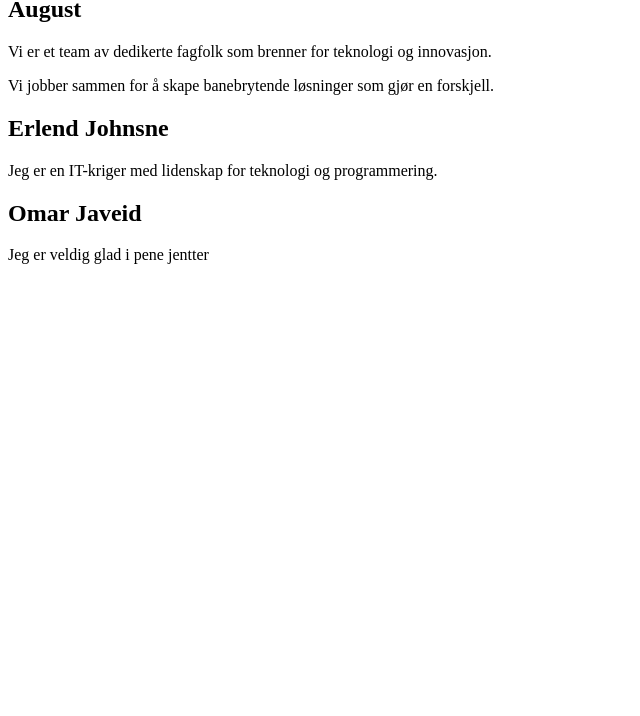
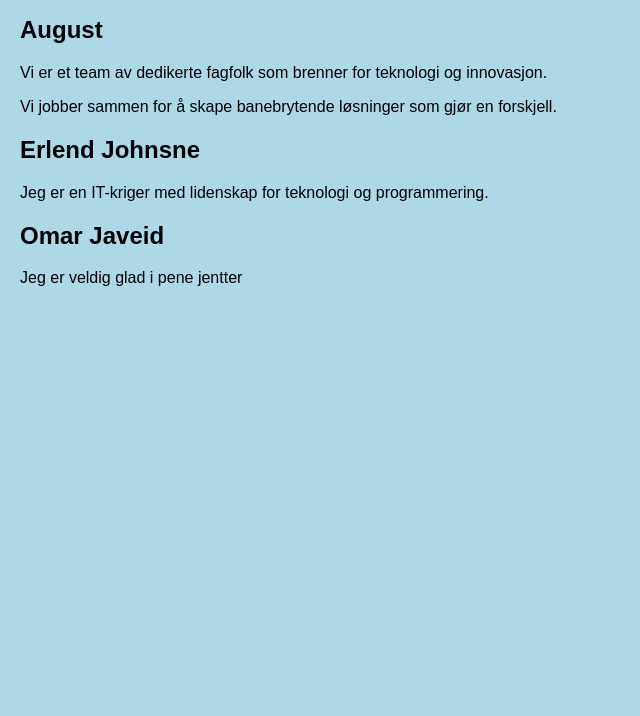
Before and after one commit to DATA1200-2025/valgfri-oppgave-1-git-anbefales-it-krigerne, a plain HTML site: page index.html in a window 1280 px wide. Shown: the part 84-800 px from the top of the page, without its empty margins (0-640 px from the left). Drawn offline with Linux system fonts and the light colour scheme.

Commit message:
skrive feil

```diff
--- a/index.html
+++ b/index.html
@@ -1,7 +1,7 @@
 <!DOCTYPE html>
 <html lang="en">
 <head>
-    <link rel="stylesheet" href="side.css">
+    <link rel="stylesheet" href="sider.css">
     <meta charset="UTF-8">
     <meta name="viewport" content="width=device-width, initial-scale=1.0">
     <title>Document</title>
```
